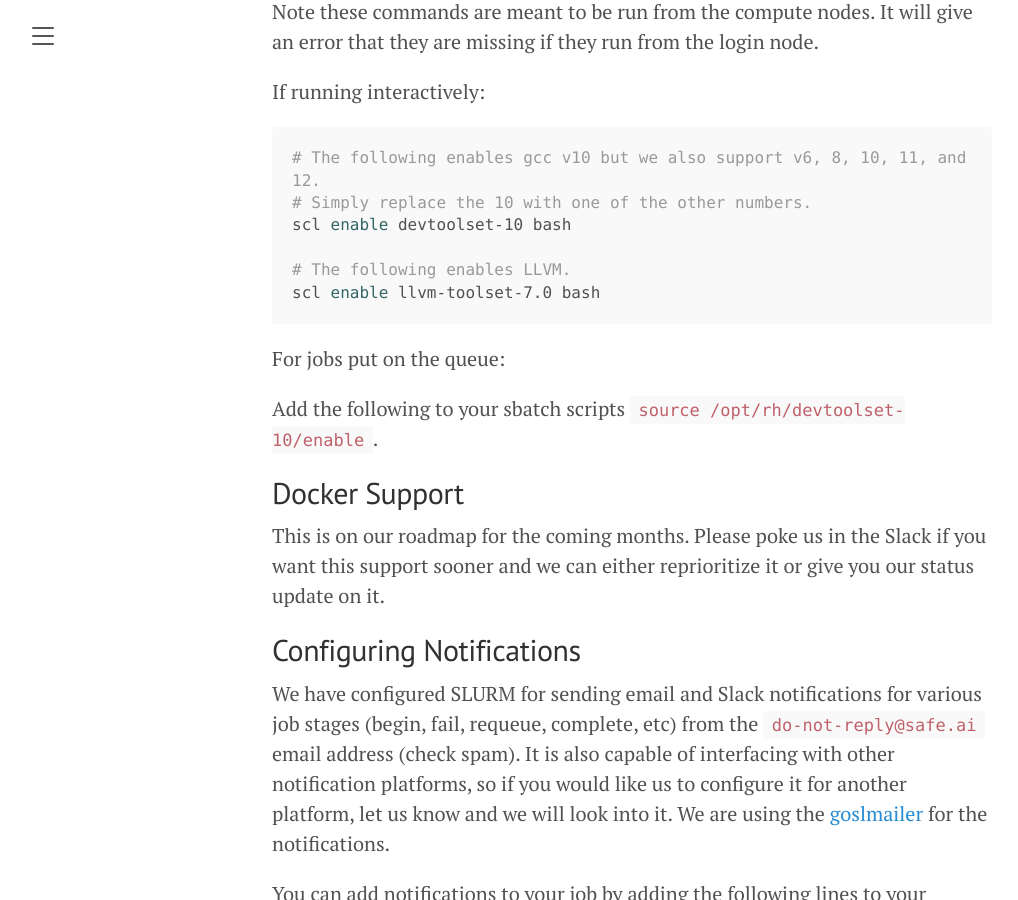
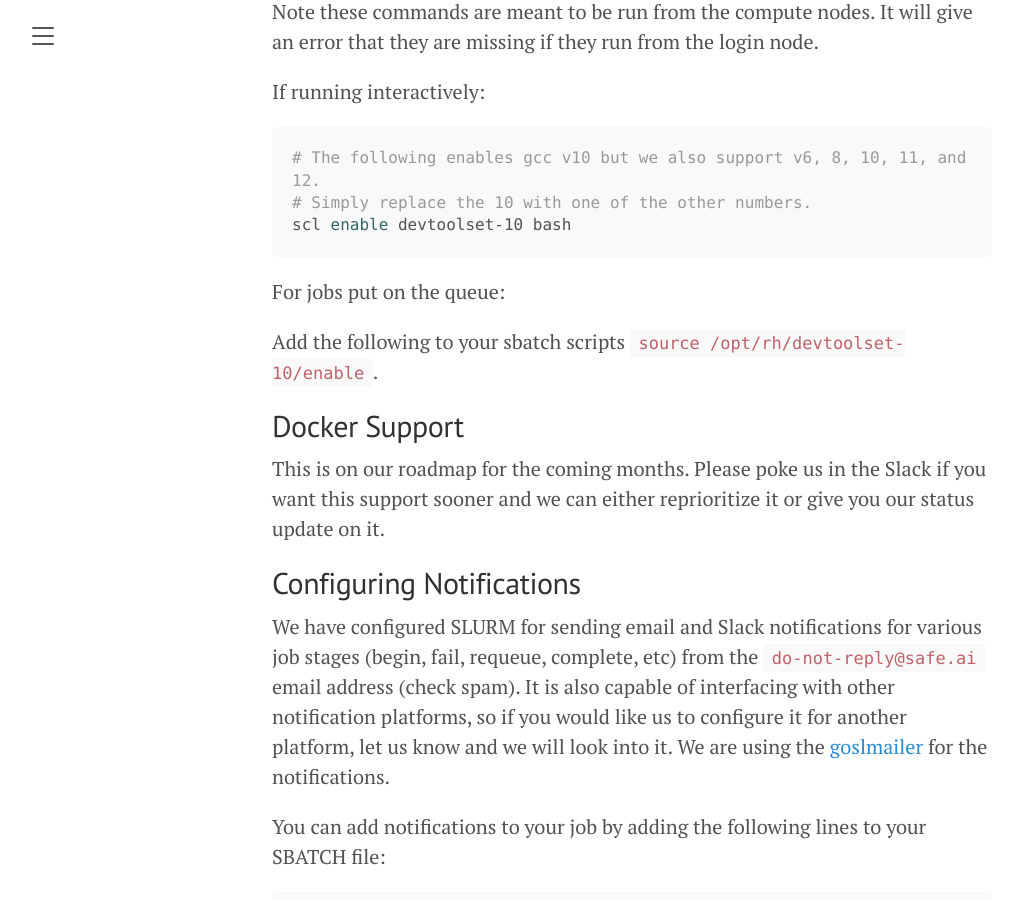
Before and after one commit to centerforaisafety/cluster-docs-old, a Jekyll site: the page built from _posts/2023-05-03-cais-cluster-documentation.md, in a window 1280 px wide and 900 px high, scrolled down 10049 px. Shown: the whole window, without its empty margins (8-1026 px from the left). Built offline with Jekyll 4.4.1, drawn with Linux system fonts in a browser that asks for light colours.

Commit message:
Remove LLVM from the docs as the package died
Not sure why the package is dead but it isn't available anymore and therefore can't be installed on new nodes.

````diff
--- a/_posts/2023-05-03-cais-cluster-documentation.md
+++ b/_posts/2023-05-03-cais-cluster-documentation.md
@@ -343,9 +343,6 @@ If running interactively:
 # The following enables gcc v10 but we also support v6, 8, 10, 11, and 12.
 # Simply replace the 10 with one of the other numbers.
 scl enable devtoolset-10 bash
-
-# The following enables LLVM.
-scl enable llvm-toolset-7.0 bash
 ```
 
 For jobs put on the queue:
````
